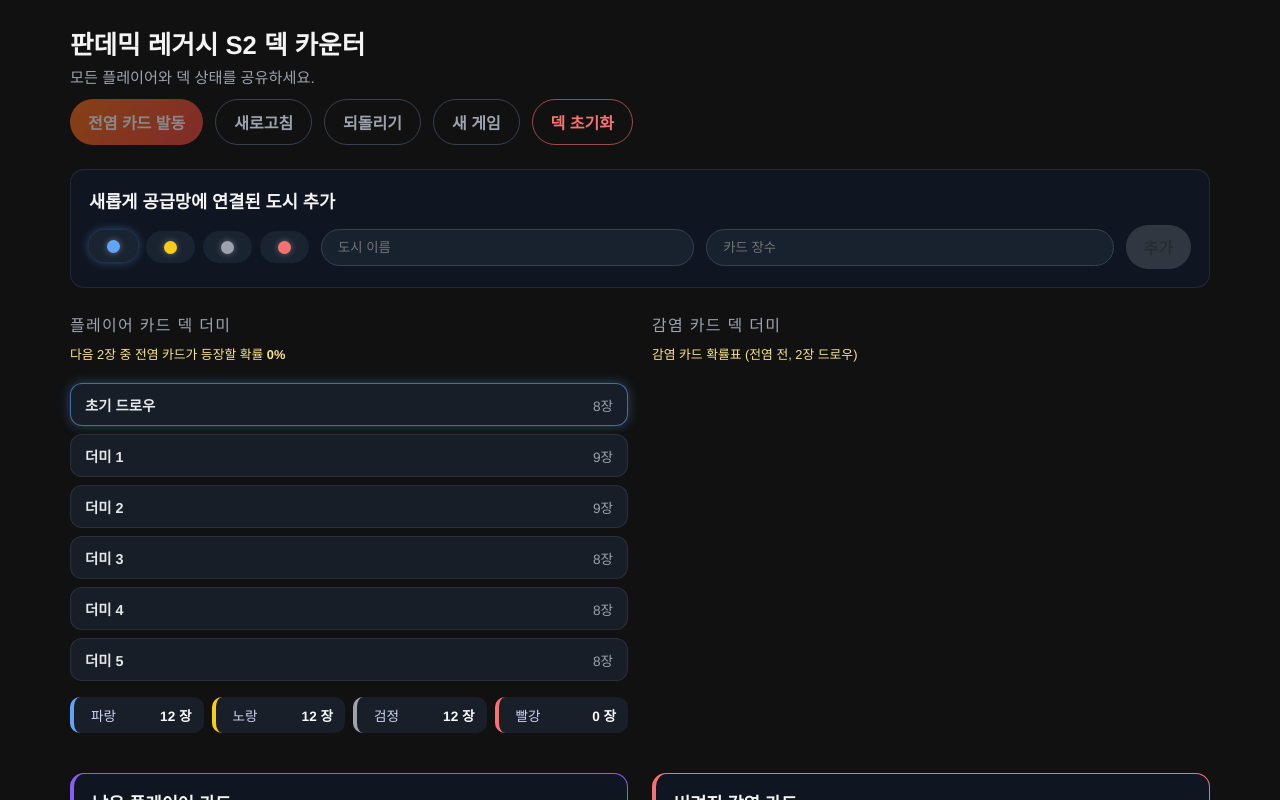
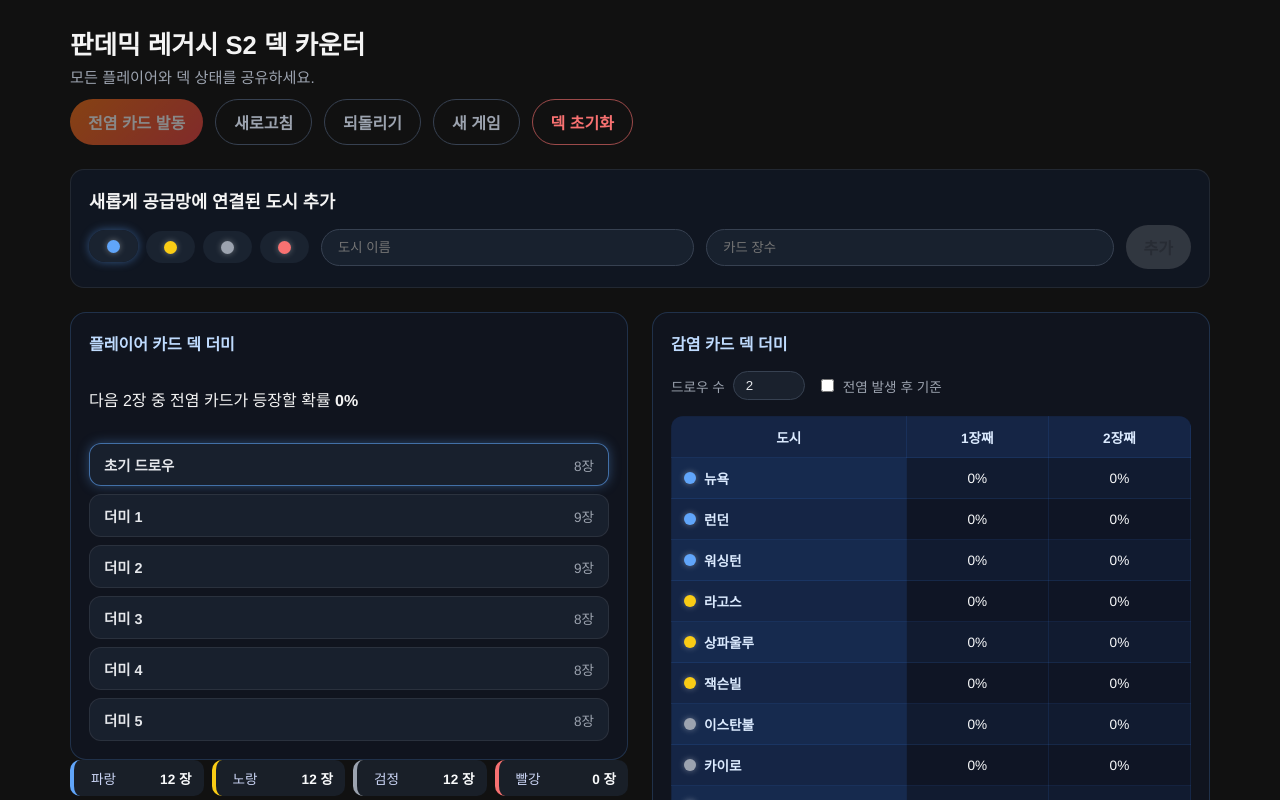
Before and after one commit to lbs1163/pandemic-legacy-deck-counter, a Next.js app: page / in a window 1280 px wide. Shown: the top 800 px of the page. Built offline with nearby package versions, Linux system fonts and the light colour scheme.

Commit message:
Add infection card prob table

```diff
--- a/app/globals.css
+++ b/app/globals.css
@@ -167,33 +167,12 @@ button {
   color: #9ca3af;
 }
 
-.probability {
-  margin: 0 0 12px;
-  font-size: 0.8rem;
-  color: #fde68a;
-}
-
 .playerColorTotals {
   display: grid;
   grid-template-columns: repeat(auto-fit, minmax(110px, 1fr));
   gap: 8px;
   margin: 0 0 16px;
 }
-
-.deckSummary {
-  display: flex;
-  flex-direction: column;
-  gap: 8px;
-  margin: 0 0 16px;
-}
-
-.deckSummaryTitle {
-  font-size: 1rem;
-  letter-spacing: 0.08em;
-  text-transform: uppercase;
-  color: #9ca3af;
-}
-
 .playerPileGrid {
   display: grid;
   align-items: stretch;
@@ -575,3 +554,87 @@ button {
     height: 100%;
   }
 }
+.deckSummary {
+  border: 1px solid rgba(96, 165, 250, 0.2);
+  border-radius: 16px;
+  padding: 18px;
+  background: rgba(17, 24, 39, 0.65);
+  display: flex;
+  flex-direction: column;
+  gap: 16px;
+}
+
+.deckSummaryTitle {
+  font-size: 1rem;
+  font-weight: 600;
+  color: #bfdbfe;
+}
+
+.deckSummaryControls {
+  display: flex;
+  flex-wrap: wrap;
+  align-items: center;
+  gap: 12px;
+}
+
+.deckSummaryLabel {
+  display: flex;
+  align-items: center;
+  gap: 8px;
+  font-size: 0.85rem;
+  color: #9ca3af;
+}
+
+.deckSummaryLabel input[type='number'] {
+  width: 72px;
+  border-radius: 999px;
+  border: 1px solid #374151;
+  background: rgba(31, 41, 55, 0.65);
+  padding: 6px 12px;
+  color: #e5e7eb;
+}
+
+.togglePredict {
+  display: inline-flex;
+  align-items: center;
+  gap: 6px;
+  font-size: 0.85rem;
+  color: #9ca3af;
+}
+
+.probabilityTable {
+  width: 100%;
+  border-collapse: collapse;
+  border-radius: 12px;
+  overflow: hidden;
+  background: rgba(15, 23, 42, 0.6);
+}
+
+.probabilityTable th,
+.probabilityTable td {
+  padding: 10px 12px;
+  text-align: center;
+  border: 1px solid rgba(59, 130, 246, 0.12);
+  font-size: 0.85rem;
+}
+
+.probabilityTable th {
+  background: rgba(59, 130, 246, 0.15);
+  color: #dbeafe;
+  font-weight: 600;
+}
+
+.probabilityTable tbody tr:nth-child(odd) {
+  background: rgba(59, 130, 246, 0.05);
+}
+
+.probCity {
+  display: flex;
+  align-items: center;
+  gap: 8px;
+  justify-content: flex-start;
+}
+
+.probabilityTable td {
+  color: #f9fafb;
+}
--- a/components/DeckClient.tsx
+++ b/components/DeckClient.tsx
@@ -250,16 +250,26 @@ export default function DeckClient({ initialData }: DeckClientProps) {
   }, [epidemicProbability]);
 
   const cityProbabilities = useMemo(() => {
-    let cityProbs = calculateProbs([deck.zoneA, ...deck.zoneBLayers, deck.zoneC], numDraw);
-
+    const probs = calculateProbs([deck.zoneA, ...deck.zoneBLayers, deck.zoneC], numDraw);
     return {
-      nonEpidemic: cityProbs,
-      epidemic: cityProbs,
+      nonEpidemic: probs,
+      epidemic: probs
     };
   }, [deck.zoneA, deck.zoneBLayers, deck.zoneC, numDraw]);
 
-  const showingCityProbabilities: CityProbability[] = predictEpidemic ? cityProbabilities.epidemic : cityProbabilities.nonEpidemic;
+  const probabilityFormatter = useMemo(
+    () =>
+      new Intl.NumberFormat('ko-KR', {
+        style: 'percent',
+        maximumFractionDigits: 1
+      }),
+    []
+  );
 
+  const showingCityProbabilities: CityProbability[] = predictEpidemic
+    ? cityProbabilities.epidemic
+    : cityProbabilities.nonEpidemic;
+  console.log(showingCityProbabilities);
   const cityInfoMap = useMemo(() => {
     const entries = new Map<string, CityInfo>();
     deck.cityInfos.forEach((info) => {
@@ -620,11 +630,59 @@ export default function DeckClient({ initialData }: DeckClientProps) {
         <section>
           <div className="deckSummary">
             <span className="deckSummaryTitle">감염 카드 덱 더미</span>
-            <p className="probability">
-              감염 카드 확률표 (전염 {predictEpidemic ? "후" : "전"}, {numDraw}장 드로우)
-            </p>
-            {/** TODO: Add table for probability */}
-            {/** use `showingCityProbabilities` variable and make table */}
+            <div className="deckSummaryControls">
+              <label className="deckSummaryLabel">
+                <span>드로우 수</span>
+                <input
+                  type="number"
+                  min={1}
+                  max={6}
+                  value={numDraw}
+                  onChange={(event) =>
+                    setNumDraw(Math.max(1, Math.min(6, Number.parseInt(event.target.value, 10) || 1)))
+                  }
+                />
+              </label>
+              <label className="togglePredict">
+                <input
+                  type="checkbox"
+                  checked={predictEpidemic}
+                  onChange={(event) => setPredictEpidemic(event.target.checked)}
+                />
+                <span>전염 발생 후 기준</span>
+              </label>
+            </div>
+            <table className="probabilityTable">
+              <thead>
+                <tr>
+                  <th scope="col">도시</th>
+                  {Array.from({ length: numDraw }, (_, index) => (
+                    <th key={`draw-${index + 1}`} scope="col">{index + 1}장째</th>
+                  ))}
+                </tr>
+              </thead>
+              <tbody>
+                {showingCityProbabilities.map((city) => (
+                  <tr key={`prob-${city.name}`}>
+                    <th scope="row">
+                      <div className="probCity">
+                        {renderCityColorDot(city.name)}
+                        <span>{city.name}</span>
+                      </div>
+                    </th>
+                    {Array.from({ length: numDraw }, (_, index) => {
+                      const drawIndex = index + 1;
+                      const prob = city.probs.find((entry) => entry.draw === drawIndex)?.probability ?? 0;
+                      return (
+                        <td key={`prob-${city.name}-${drawIndex}`}>
+                          {probabilityFormatter.format(prob)}
+                        </td>
+                      );
+                    })}
+                  </tr>
+                ))}
+              </tbody>
+            </table>
           </div>
         </section>
       </div>
```
